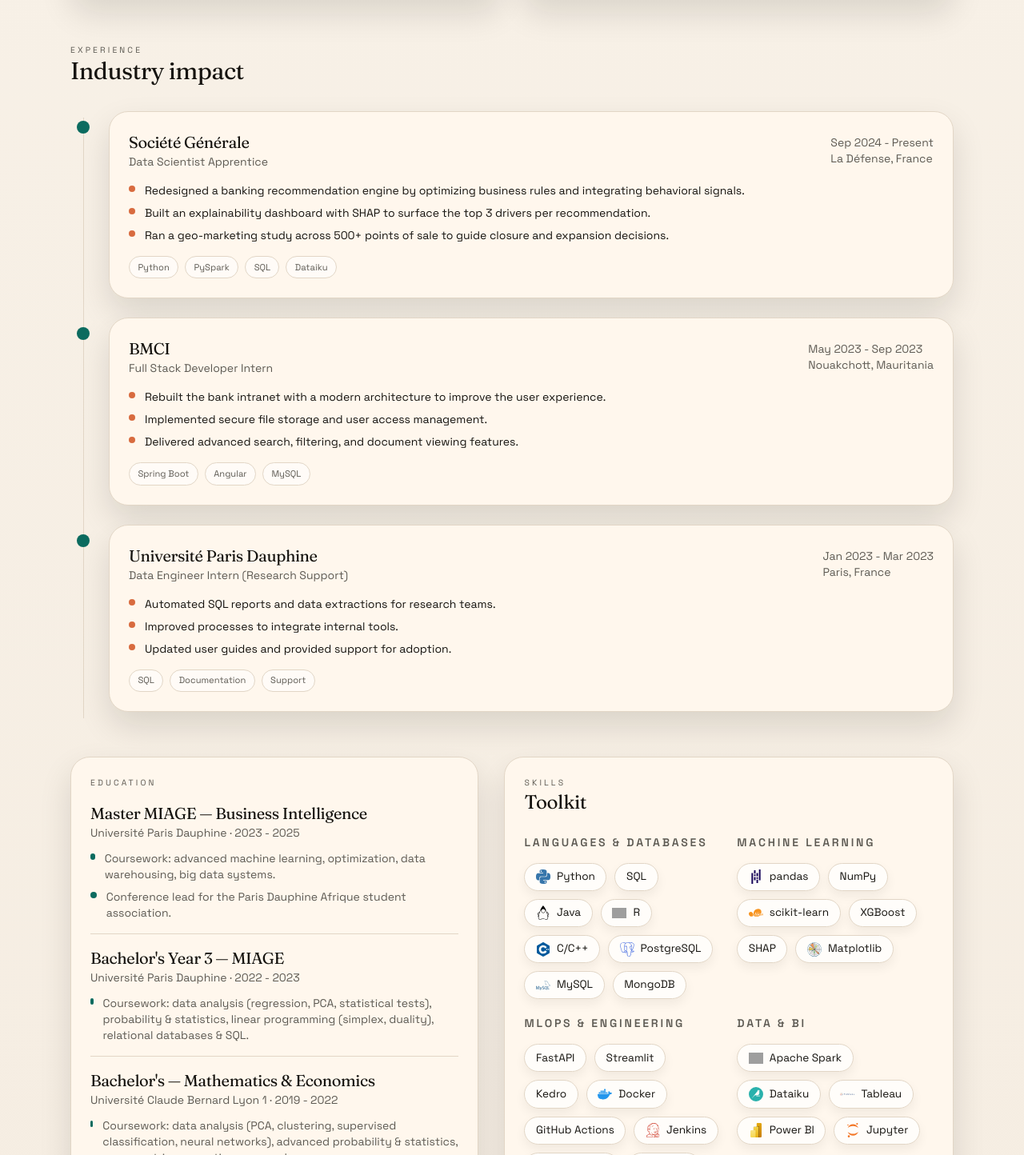
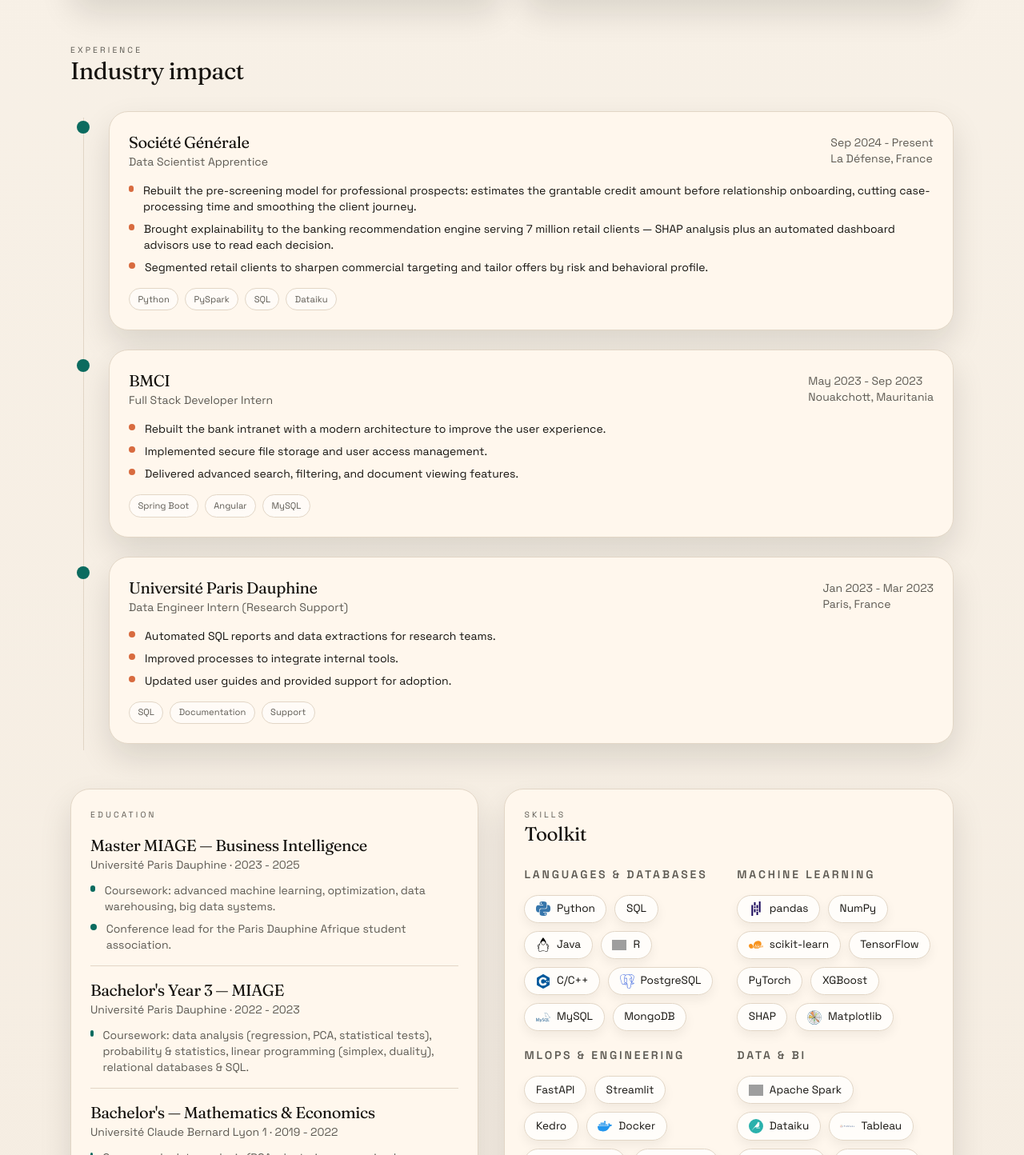
Before and after one commit to waneib22/portfolio-site, a Next.js app: page / in a window 1280 px wide. Shown: the part 1412-2856 px from the top of the page at 80% size. Built offline with nearby package versions, Linux system fonts and the light colour scheme; grey boxes are pictures that could not be loaded.

Commit message:
Align Société Générale bullets with updated CV + add TensorFlow & PyTorch to skills
- SG bullets: pre-screening model for pros, explainability on 7M
  retail clients, client segmentation (matches the updated CV)
- Add TensorFlow and PyTorch to the Machine Learning skill group

```diff
--- a/src/app/page.tsx
+++ b/src/app/page.tsx
@@ -107,9 +107,9 @@
     period: "Sep 2024 - Present",
     location: "La Défense, France",
     bullets: [
-      "Redesigned a banking recommendation engine by optimizing business rules and integrating behavioral signals.",
-      "Built an explainability dashboard with SHAP to surface the top 3 drivers per recommendation.",
-      "Ran a geo-marketing study across 500+ points of sale to guide closure and expansion decisions.",
+      "Rebuilt the pre-screening model for professional prospects: estimates the grantable credit amount before relationship onboarding, cutting case-processing time and smoothing the client journey.",
+      "Brought explainability to the banking recommendation engine serving 7 million retail clients — SHAP analysis plus an automated dashboard advisors use to read each decision.",
+      "Segmented retail clients to sharpen commercial targeting and tailor offers by risk and behavioral profile.",
     ],
     stack: ["Python", "PySpark", "SQL", "Dataiku"],
   },
@@ -248,6 +248,8 @@
       { name: "pandas", icon: "/icons/pandas.svg" },
       { name: "NumPy" },
       { name: "scikit-learn", icon: "/icons/scikitlearn.svg" },
+      { name: "TensorFlow" },
+      { name: "PyTorch" },
       { name: "XGBoost" },
       { name: "SHAP" },
       { name: "Matplotlib", icon: "/icons/matplotlib.svg" },
```
